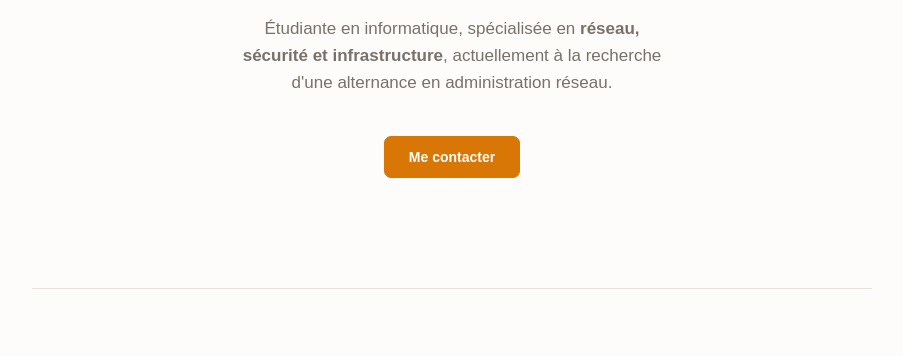
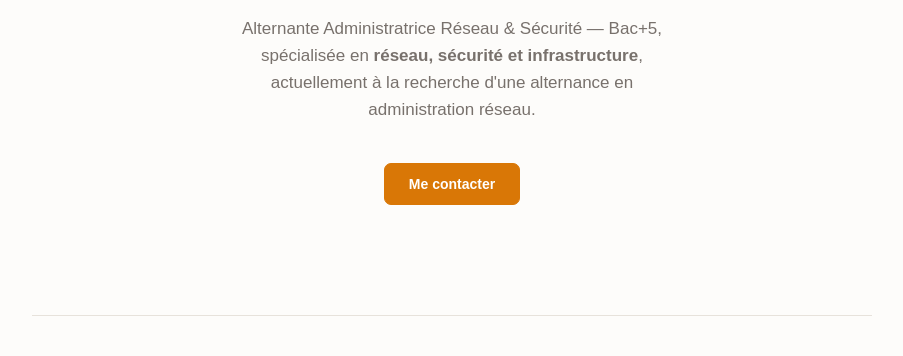
Before and after one commit to enayab-sys/site, a plain HTML site: page index.html in a window 1280 px wide. Shown: the part 444-800 px from the top of the page, without its empty margins (188-1091 px from the left). Drawn offline with Linux system fonts and the light colour scheme.

Commit message:
change about et index alternante

```diff
--- a/index.html
+++ b/index.html
@@ -115,7 +115,7 @@
 
 
             <p class="intro">
-                Étudiante en informatique, spécialisée en
+                Alternante Administratrice Réseau & Sécurité — Bac+5, spécialisée en
                 <strong>réseau, sécurité et infrastructure</strong>,
                 actuellement à la recherche d'une alternance
                 en administration réseau.
```
Also changed, not shown: about.html (+1 -1 lines).
